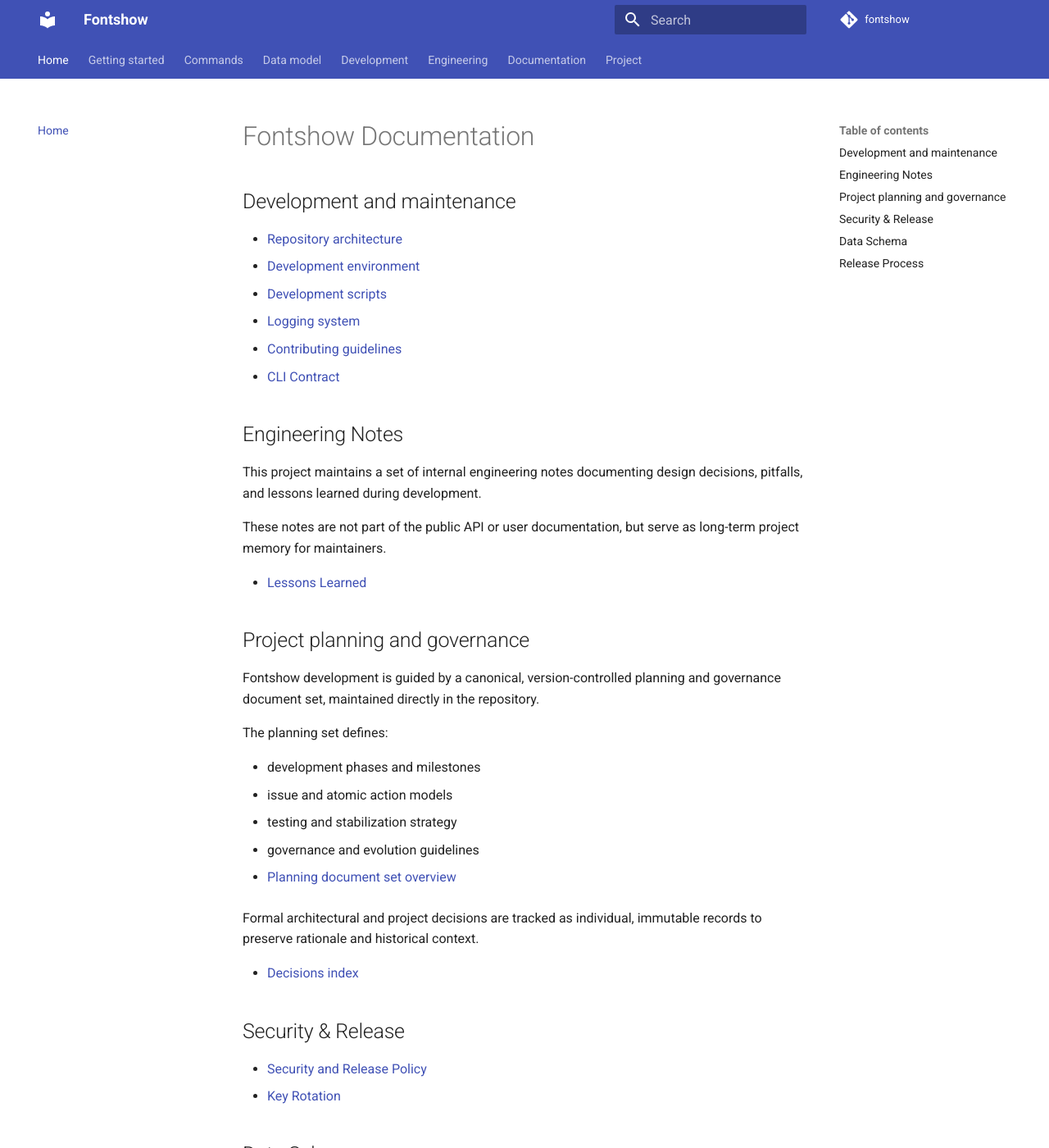
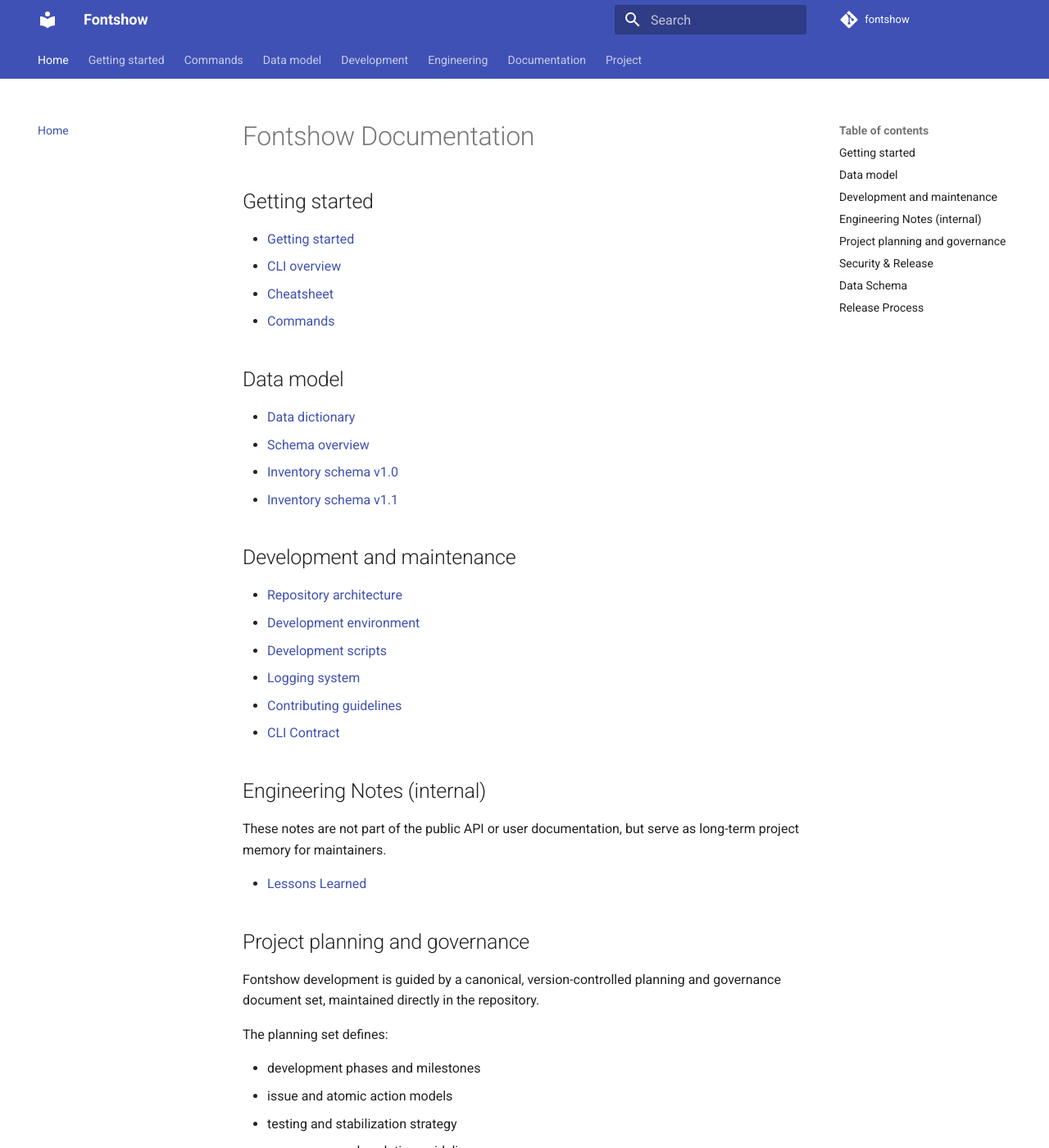
Before and after one commit to marco0560/Fontshow, an MkDocs documentation site: the page built from docs/index.md, in a window 1280 px wide and 1400 px high. Shown: the whole window at 82% size. Built offline with MkDocs 1.6.1 and Material for MkDocs 9.7.7, drawn with Linux system fonts in a browser that asks for light colours; comment, search, counter and statistics services are not loaded.

Commit message:
docs: expose inventory schema docs and rebalance landing page
- Added human-readable inventory schema pages (v1.0, v1.1) to mkdocs navigation
- Placed schema docs under existing “Data model” section, next to JSON schemas
- Reworked landing page structure to prioritize:
  - Getting started
  - Commands
  - Data model
- Moved Engineering notes lower and marked them as internal
- No content removed, only navigation and ordering adjusted

This improves discoverability of schema documentation and reduces
overexposure of internal engineering material on the landing page.

```diff
--- a/docs/index.md
+++ b/docs/index.md
@@ -1,4 +1,18 @@
 # Fontshow Documentation
+
+## Getting started
+
+- [Getting started](getting_started.md)
+- [CLI overview](cli.md)
+- [Cheatsheet](cheatsheet.md)
+- [Commands](tools/preflight.md)
+
+## Data model
+
+- [Data dictionary](data_dictionary.md)
+- [Schema overview](schema/index.md)
+- [Inventory schema v1.0](schema/inventory-1.0.md)
+- [Inventory schema v1.1](schema/inventory-1.1.md)
 
 ## Development and maintenance
 
@@ -9,13 +23,10 @@
 - [Contributing guidelines](CONTRIBUTING.md)
 - [CLI Contract](cli-contract.md)
 
-## Engineering Notes
+## Engineering Notes (internal)
 
-This project maintains a set of internal engineering notes documenting
-design decisions, pitfalls, and lessons learned during development.
-
-These notes are not part of the public API or user documentation, but
-serve as long-term project memory for maintainers.
+These notes are not part of the public API or user documentation, but serve as long-term project
+memory for maintainers.
 
 - [Lessons Learned](engineering/lessons-learned.md)
 
--- a/mkdocs.yml
+++ b/mkdocs.yml
@@ -58,7 +58,9 @@
   - Data model:
     - Data dictionary: data_dictionary.md
     - Schema overview: schema/index.md
+    - Inventory schema v1.0 (Docs): schema/inventory-1.0.md
     - Inventory schema v1.0 (JSON): schema/inventory-1.0.schema.json
+    - Inventory schema v1.1 (Docs): schema/inventory-1.1.md
     - Inventory schema v1.1 (JSON): schema/inventory-1.1.schema.json
 
   - Development:
```
